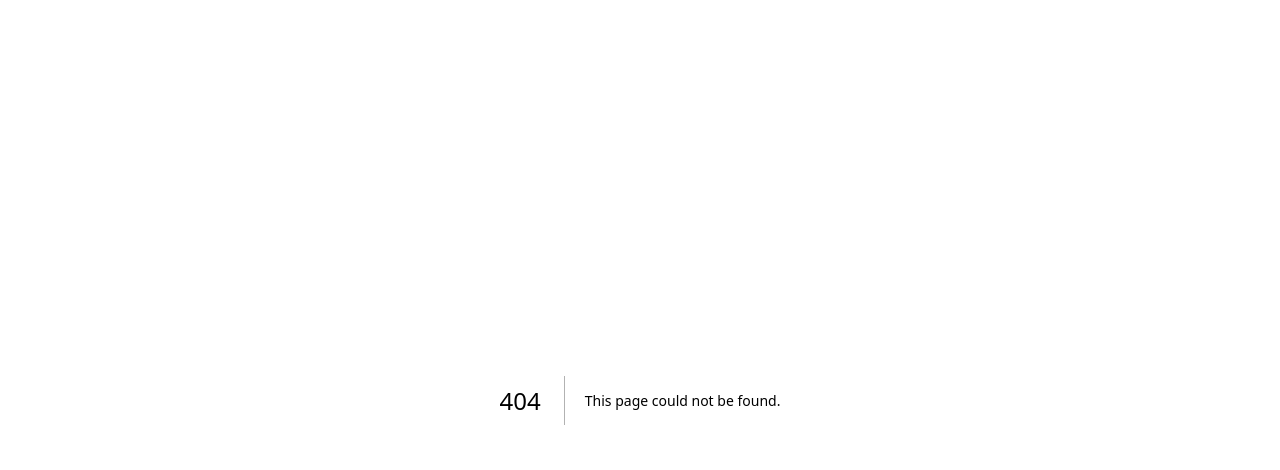
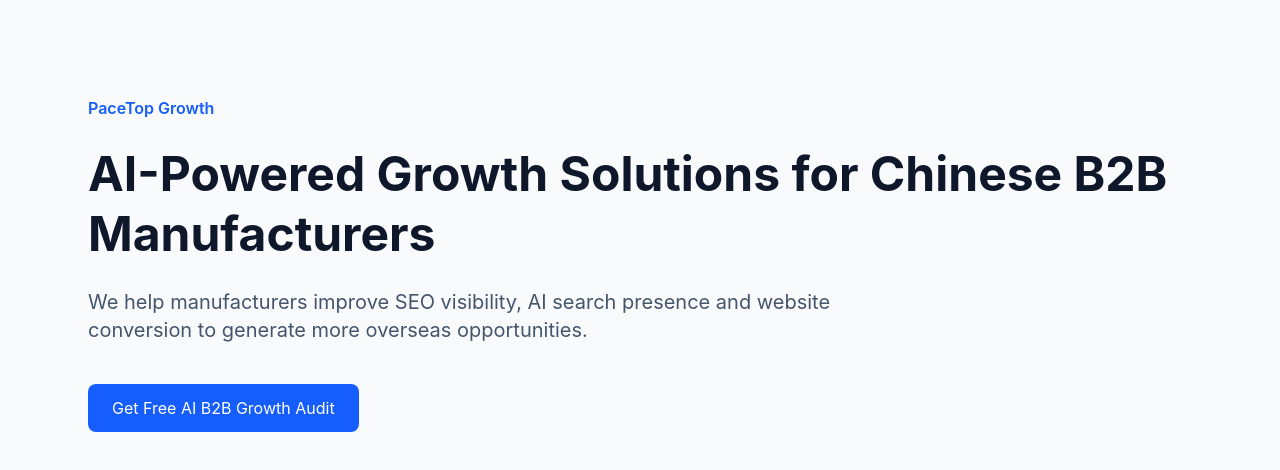
Before and after one commit to i20luoye/pacetop-growth, a Next.js app: page /en in a window 1280 px wide. Before the commit this address had no page. Shown: the top 470 px of the page. Built offline with nearby package versions, Linux system fonts and the light colour scheme.

Commit message:
Add English landing page

```diff
--- /dev/null
+++ b/app/en/page.tsx
@@ -0,0 +1,18 @@
+export default function EnglishHome() {
+  return (
+    <main className="min-h-screen bg-slate-50 text-slate-900">
+      <section className="mx-auto max-w-6xl px-6 py-24">
+        <p className="font-semibold text-blue-600">PaceTop Growth</p>
+        <h1 className="mt-6 text-5xl font-bold leading-tight">
+          AI-Powered Growth Solutions for Chinese B2B Manufacturers
+        </h1>
+        <p className="mt-6 max-w-3xl text-xl text-slate-600">
+          We help manufacturers improve SEO visibility, AI search presence and website conversion to generate more overseas opportunities.
+        </p>
+        <a className="mt-10 inline-block rounded-lg bg-blue-600 px-6 py-3 text-white" href="/audit-request">
+          Get Free AI B2B Growth Audit
+        </a>
+      </section>
+    </main>
+  );
+}
```
